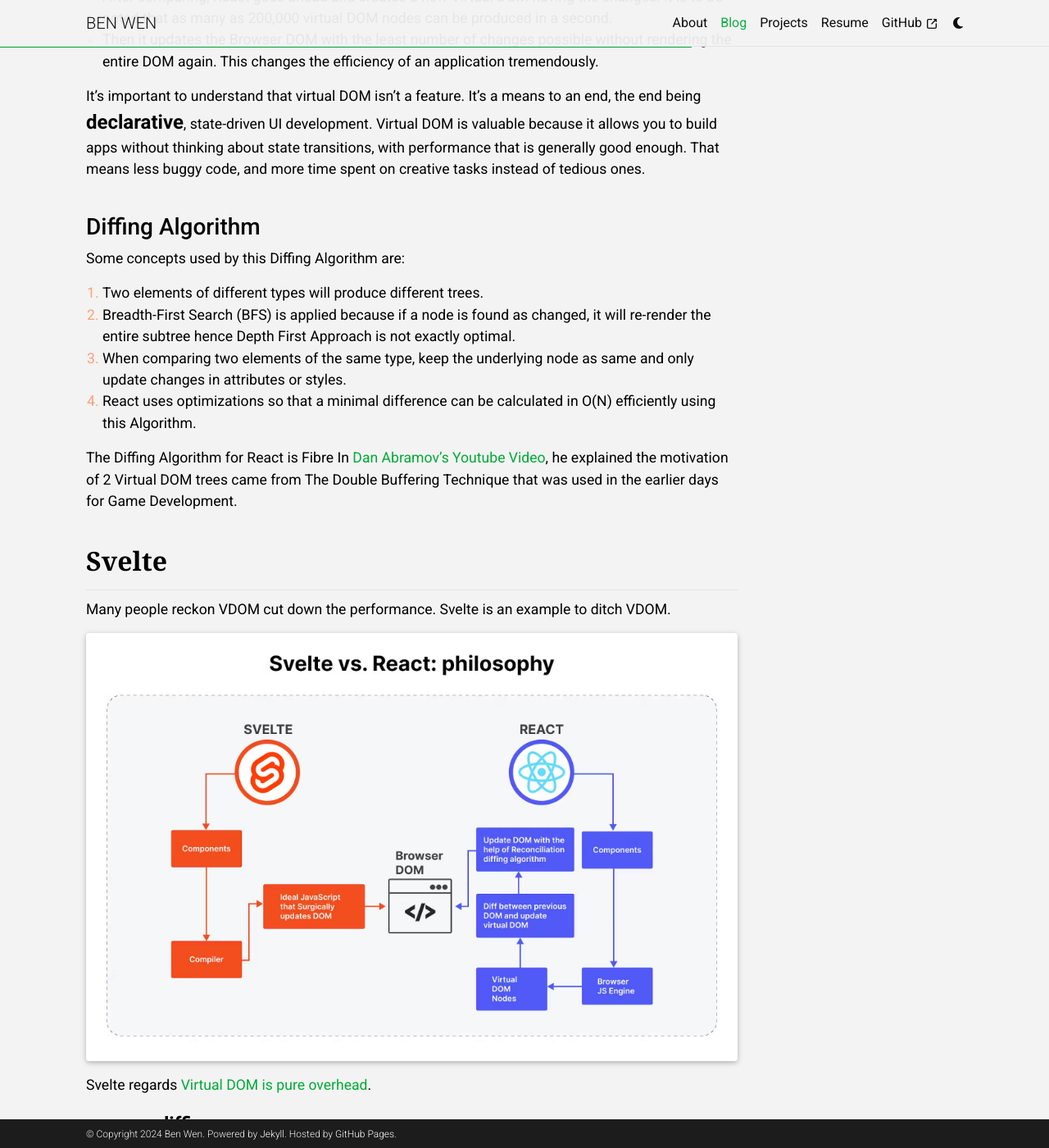
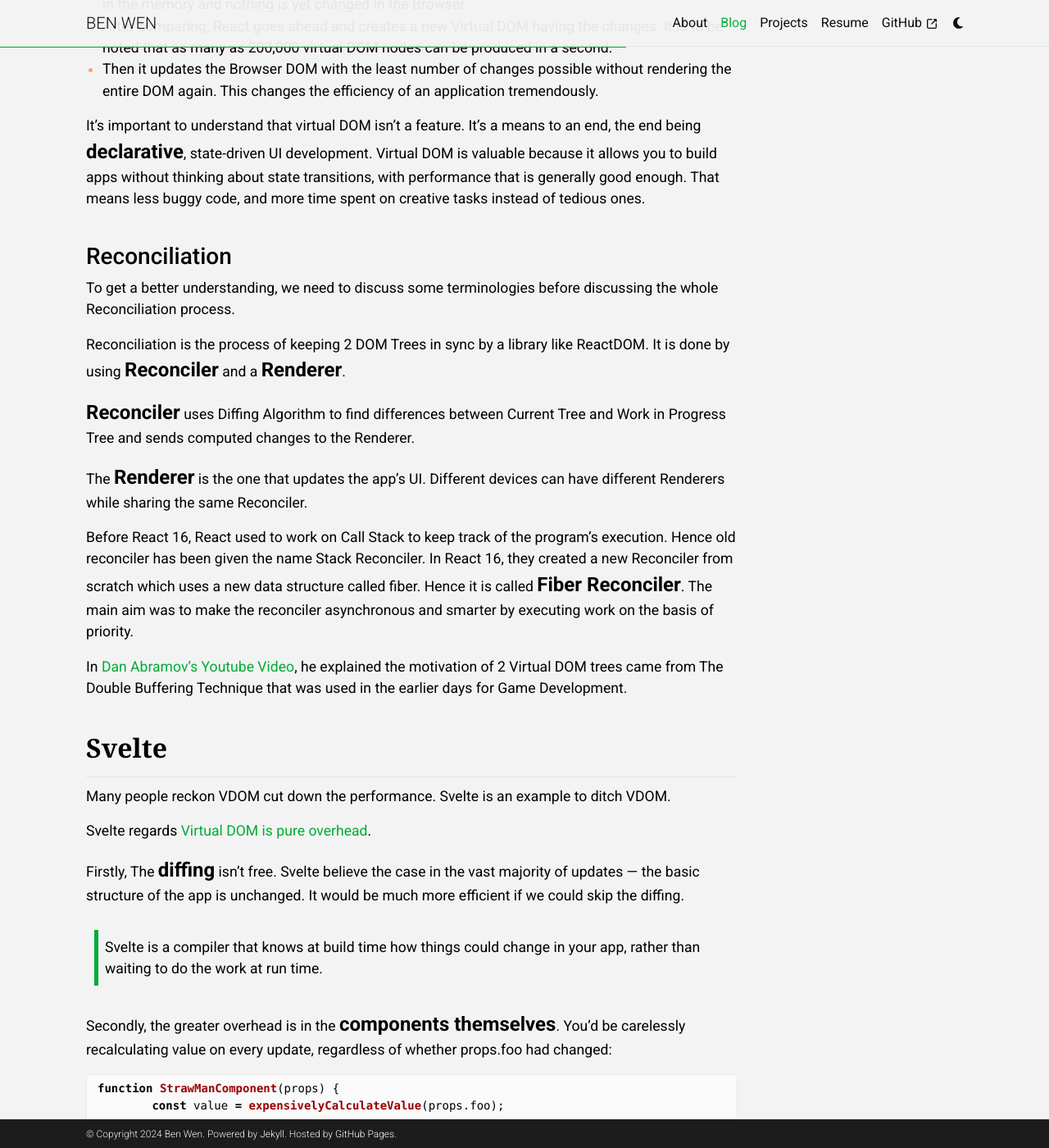
Before and after one commit to benwzj/benwzj.github.io, a Jekyll site: the page built from _posts/2024-01-08-Virtual-DOM.md, in a window 1280 px wide and 1400 px high, scrolled down 1703 px. Shown: the whole window at 82% size. Built offline with Jekyll 4.4.1, drawn with Linux system fonts in a browser that asks for light colours; comment, search, counter and statistics services are not loaded; some of the changed text lies outside the part shown.

Commit message:
vdom again

````diff
--- a/_posts/2024-01-08-Virtual-DOM.md
+++ b/_posts/2024-01-08-Virtual-DOM.md
@@ -5,7 +5,6 @@
 category: React
 tags: JavaScript DOM SPA Svelte
 ---
-
 
 ## DOM rendering
 First, Let's get to know a bit about DOM rendering.
@@ -25,13 +24,13 @@
 Then why we still need Virtual DOM?
 Virtual DOM is not magic, but it make writing WebApp easier. For example, if there are many tags you need to update when a state change, you will have a headache to figure out what tags to change and how to change. Rebuild the whole DOM can be easier, but it is slow. Virtual DOM is one way to fix this.
 
-There are two arguments for React's Virtual DOM being easier to build WebApp (not faster):
+There are two arguments for React's Virtual DOM being **easier** to build WebApp (not faster):
 - It updates ONLY those elements that actually need to be updated (using **diff**).
 - It **batches** the updates and hence we update the real DOM only a single time. Thus the repainting is also done only once which otherwise would have been done multiple times.
 
 Here some points need to be clear:
-- You can use DOM api to directly modify every HTML elements. This way can be more efficient. But it can be too trivial to do that in really App.
--
+- You can drop into raw DOM operations and DOM API calls and beat React if you wanted to. This way can be more efficient. But it can be too trivial to do that in real App.
+- Batching updates is actually the basic for every WebApp. Virtual DOM just make batching is much easier for us.
 
 ## What is React Virtual DOM
 
@@ -44,23 +43,24 @@
 
 It's important to understand that virtual DOM isn't a feature. It's a means to an end, the end being **declarative**, state-driven UI development. Virtual DOM is valuable because it allows you to build apps without thinking about state transitions, with performance that is generally good enough. That means less buggy code, and more time spent on creative tasks instead of tedious ones.
 
-### Diffing Algorithm
+### Reconciliation
 
-Some concepts used by this Diffing Algorithm are:
+To get a better understanding, we need to discuss some terminologies before discussing the whole Reconciliation process.
 
-1. Two elements of different types will produce different trees.
-2. Breadth-First Search (BFS) is applied because if a node is found as changed, it will re-render the entire subtree hence Depth First Approach is not exactly optimal.
-3. When comparing two elements of the same type, keep the underlying node as same and only update changes in attributes or styles.
-4. React uses optimizations so that a minimal difference can be calculated in O(N) efficiently using this Algorithm.
+Reconciliation is the process of keeping 2 DOM Trees in sync by a library like ReactDOM. It is done by using **Reconciler** and a **Renderer**.
 
-The Diffing Algorithm for React is Fibre
+**Reconciler** uses Diffing Algorithm to find differences between Current Tree and Work in Progress Tree and sends computed changes to the Renderer.
+
+The **Renderer** is the one that updates the app’s UI. Different devices can have different Renderers while sharing the same Reconciler.
+
+Before React 16, React used to work on Call Stack to keep track of the program’s execution. Hence old reconciler has been given the name Stack Reconciler.
+In React 16, they created a new Reconciler from scratch which uses a new data structure called fiber. Hence it is called **Fiber Reconciler**. The main aim was to make the reconciler asynchronous and smarter by executing work on the basis of priority.
+
 In [Dan Abramov’s Youtube Video](https://www.youtube.com/watch?v=aS41Y_eyNrU), he explained the motivation of 2 Virtual DOM trees came from The Double Buffering Technique that was used in the earlier days for Game Development.
-
 
 ## Svelte
 
 Many people reckon VDOM cut down the performance. Svelte is an example to ditch VDOM.
-{% include figure.html path="assets/img/svelte-VS-react.avif" class="img-fluid rounded z-depth-1" %}
 
 Svelte regards [Virtual DOM is pure overhead](https://svelte.dev/blog/virtual-dom-is-pure-overhead).
 
@@ -96,3 +96,6 @@
 	);
 }
 ```
+
+Svelte achieve a similar programming model without using virtual DOM.
+{% include figure.html path="assets/img/svelte-VS-react.avif" class="img-fluid rounded z-depth-1" %}
````
Also changed, not shown: _posts/2023-10-12-react-overview.md (+2 -2 lines).
